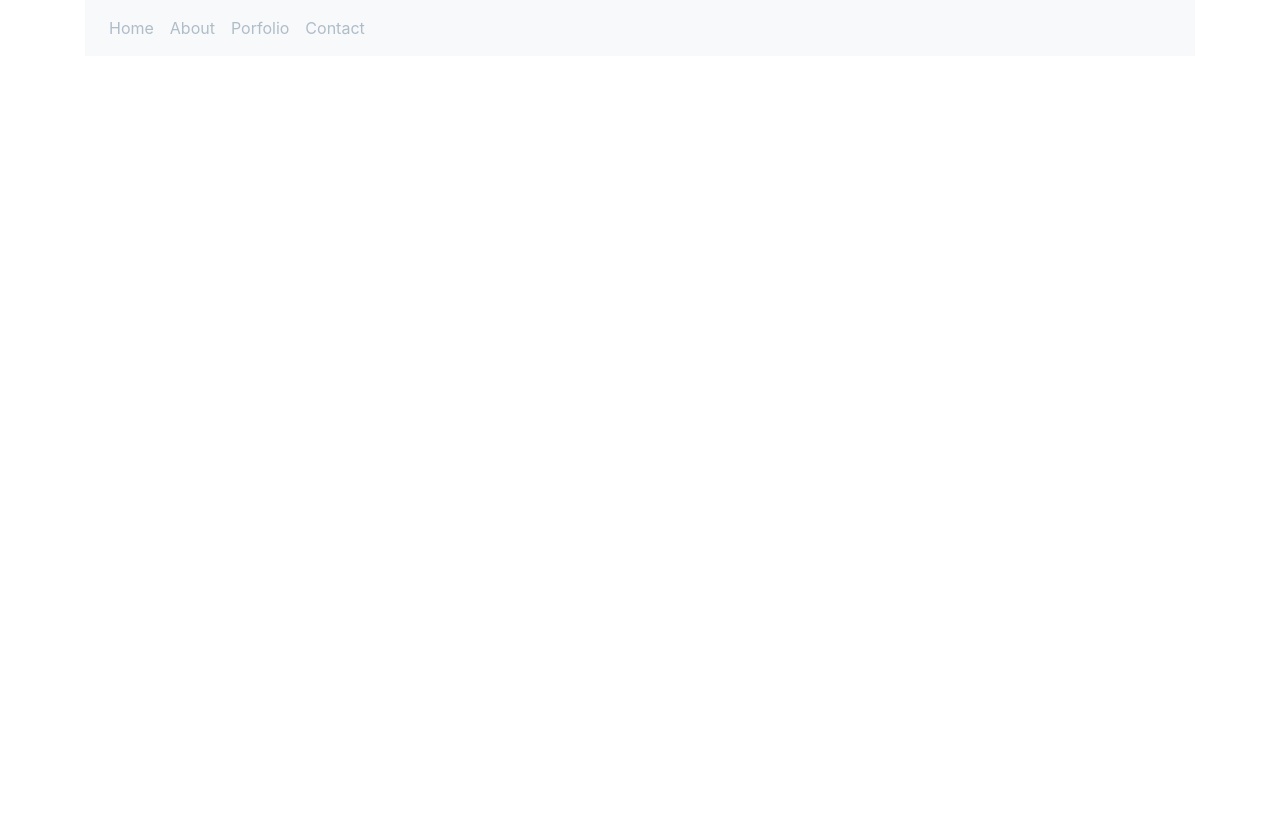
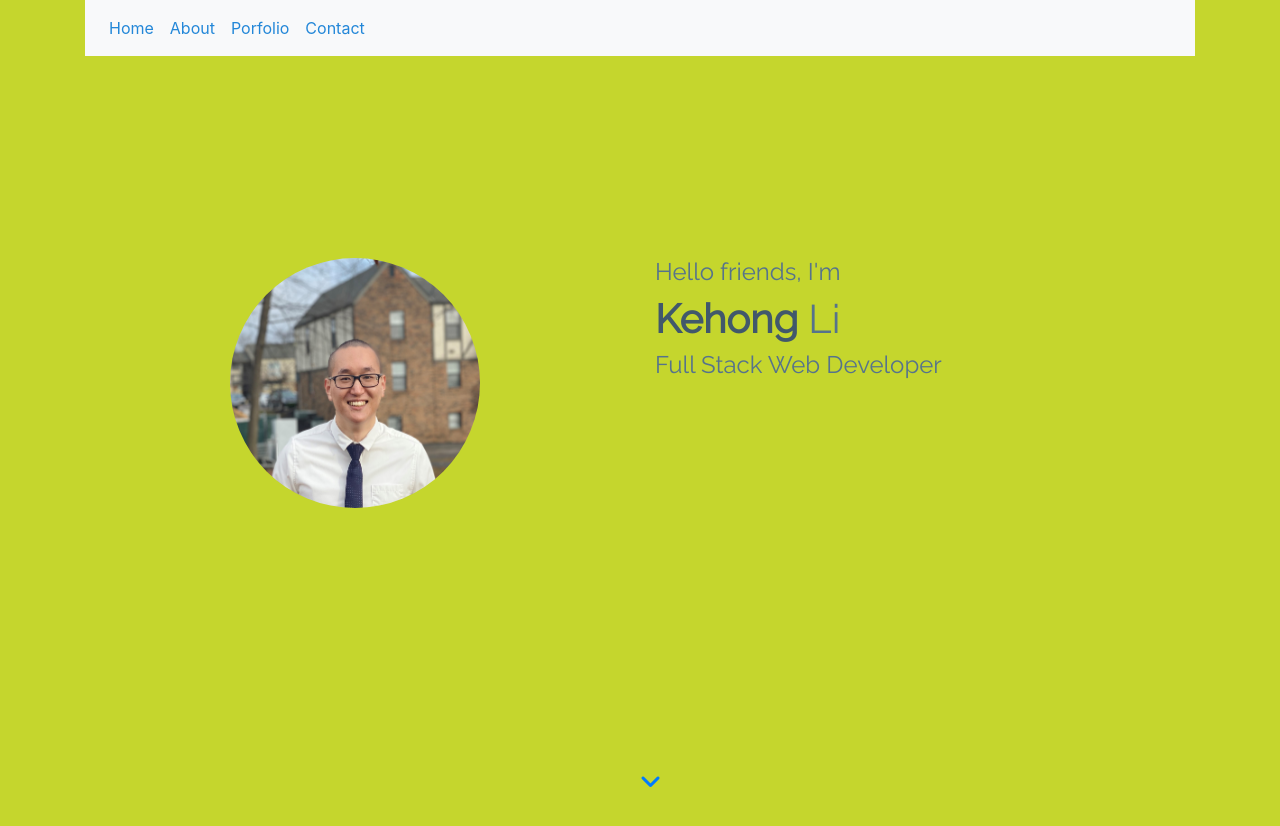
Before and after one commit to sugerhater/MyPortfolio, a plain HTML site: page index2.html in a window 1280 px wide. Before the commit the page ends 800 px from the top, so only its background shows below. Drawn offline with nearby package versions, Linux system fonts and the light colour scheme; a web font is replaced by a local one.

Commit message:
added dropdown arrow

```diff
--- a/assets/style.css
+++ b/assets/style.css
@@ -1,12 +1,64 @@
+html, body {
+  background-color: #c5d62d;
+  height: 100%;
+}
+
+/* .navbar,
+.navbar-expand-sm,
+.navbar-light,
+.bg-light {
+    color: #F2EBEC!important;
+    background-color: #F2EBEC!important;
+} */
 
 
 nav a {
-  color: #afbdc9!important;
+  color: #2387d8!important;
 }
 
 nav a:hover {
   text-transform: uppercase;
   font-weight: 500;
   font-size: 1.1rem;
-  color: #41586b!important;
+  color: #2387d8!important;
 }
+
+header {
+  margin-bottom: 100px;;
+}
+
+#intro {
+  width: 100%;
+  margin: auto;
+  padding-top: 8%;
+  color: #56738C;
+  font-family: 'Raleway', sans-serif;
+  min-height: 100vh;
+}
+
+@keyframes bouncing {
+  0% {bottom: 0;}
+  50% {bottom: 20px;}
+  100% {bottom: 0;}
+}
+
+#intro img {
+  border-radius: 50%;
+  width: 250px;
+  height: 250px;
+}
+
+#kl {
+  color: #41586b;
+  font-weight: 1000;
+}
+
+.arrow {
+  font-size: x-large;
+  text-align: center;
+  animation: bouncing 1s infinite ease-in-out;
+  position: absolute;
+  bottom: 0;
+  display: block;
+  left: 50%;
+}
--- a/index2.html
+++ b/index2.html
@@ -45,3 +45,44 @@
       </div>
     </nav>
   </header>
+
+  <!-- intro section -->
+  <section id="intro" class="container">
+    <div class="row">
+      <!-- brand statement, soft skills, interests  -->
+      <div class="col-sm-6 col-m-12 m-auto text-center">
+        <img src="Images/linkedin.jpg" alt="picture of me" class="img-fluid" />
+      </div>
+
+      <div class="col-sm-6 col-m-12" id="introLines">
+        <h4 class="subtitle">Hello friends, I'm</h4>
+        <h1>
+          <span id="kl">
+            Kehong
+          </span> Li
+        </h1>
+        <h4 class="subtitle">Full Stack Web Developer</h4>
+      </div>
+
+    </div>
+
+    <div class="arrow">
+      <a href="#about">
+        <i class="fas fa-angle-down"></i>
+      </a>
+    </div>
+  </section>
+
+
+
+  <script src="https://code.jquery.com/jquery-3.4.1.slim.min.js"
+  integrity="sha384-J6qa4849blE2+poT4WnyKhv5vZF5SrPo0iEjwBvKU7imGFAV0wwj1yYfoRSJoZ+n"
+  crossorigin="anonymous"></script>
+<script src="https://cdn.jsdelivr.net/npm/popper.js@1.16.0/dist/umd/popper.min.js"
+  integrity="sha384-Q6E9RHvbIyZFJoft+2mJbHaEWldlvI9IOYy5n3zV9zzTtmI3UksdQRVvoxMfooAo"
+  crossorigin="anonymous"></script>
+<script src="https://stackpath.bootstrapcdn.com/bootstrap/4.4.1/js/bootstrap.min.js"
+  integrity="sha384-wfSDF2E50Y2D1uUdj0O3uMBJnjuUD4Ih7YwaYd1iqfktj0Uod8GCExl3Og8ifwB6"
+  crossorigin="anonymous"></script>
+</body>
+</html>
```
Lines whose indentation alone changed are shown as unchanged.
